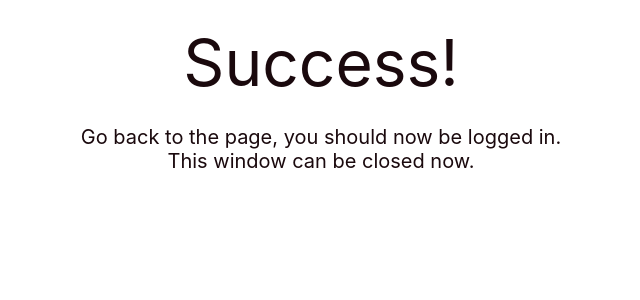
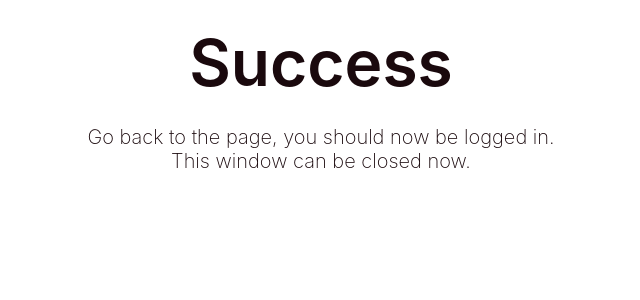
Before and after one commit to magus/next-magic-auth, a Next.js app: page /auth/confirm in a window 1280 px wide. Shown: the top 300 px of the page, without its empty margins (319-959 px from the left). Built offline with nearby package versions, Linux system fonts and the light colour scheme; no server answers; what subscriptions-transport-ws would draw is missing.

Commit message:
confirm: styling

```diff
--- a/pages/auth/confirm.js
+++ b/pages/auth/confirm.js
@@ -22,7 +22,7 @@ export default function LoginConfirm() {
 
   return (
     <Page innerRef={pageRef} className={styles.container}>
-      <div className={styles.header}>Success!</div>
+      <div className={styles.header}>Success</div>
 
       <div className={styles.instructions}>
         Go back to the page, you should now be logged in.
--- a/styles/auth-confirm.module.css
+++ b/styles/auth-confirm.module.css
@@ -12,9 +12,11 @@
 
 .header {
   font-size: 64px;
+  font-weight: 600;
   margin: 0 0 var(--spacer-3) 0;
 }
 
 .instructions {
   font-size: var(--font-large);
+  font-weight: 200;
 }
```
